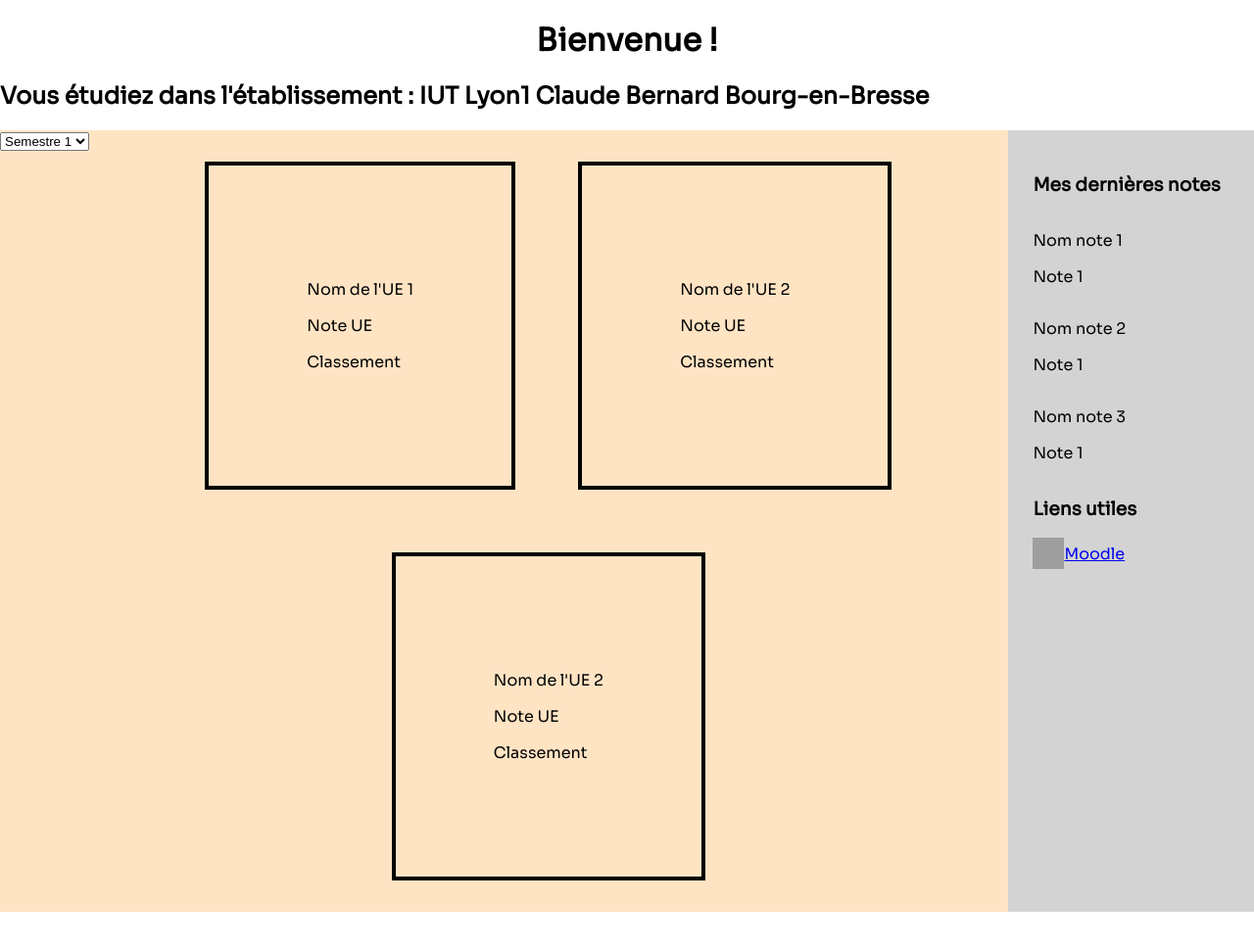
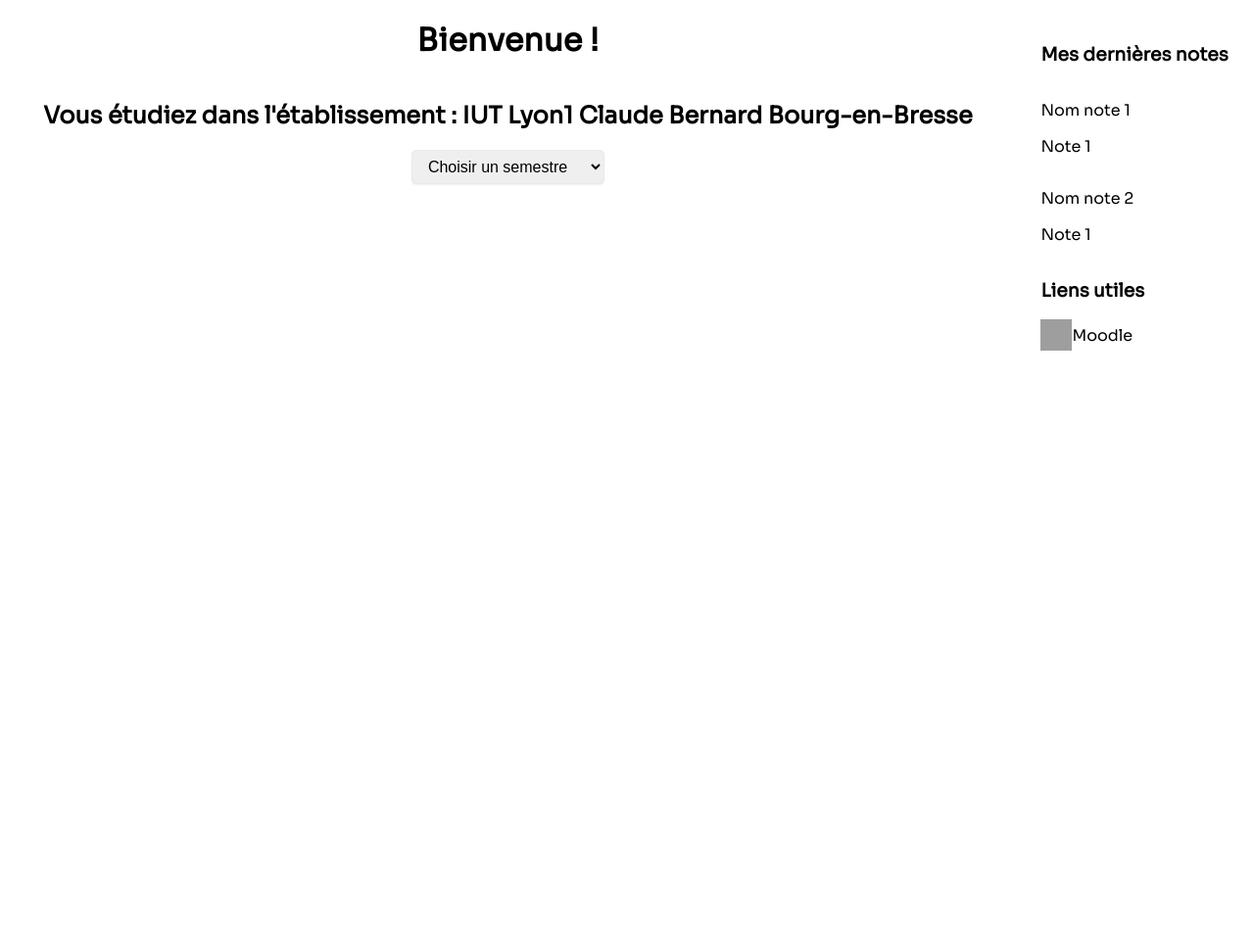
Before and after one commit to YeaZz/GestionBUT, a Django app: template student/templates/s_index.html in a window 1280 px wide. Shown: the part 41-1011 px from the top of the page at 98% size. Run offline with Django 4.2, Linux system fonts and the light colour scheme; the template is opened without the code that fills it: values that come from a table or form of the project are taken from there, others are empty; data comes from the database, SQL or seed files in the repository; tables that the repository leaves empty hold one stand-in row (values such as "Sample post"); grey boxes are pictures that could not be loaded.

Commit message:
first commit

```diff
--- a/GestionBUT/urls.py
+++ b/GestionBUT/urls.py
@@ -3,7 +3,7 @@ from django.urls import path, include
 from django.contrib.staticfiles.urls import staticfiles_urlpatterns
 
 urlpatterns = [
-    path('admin/', admin.site.urls),
+    path('superadmin/', admin.site.urls),
     path('', include("main.urls")),
     path('accounts/', include("accounts.urls")),
     path('student/', include("student.urls")),
--- a/assets/css/styles.css
+++ b/assets/css/styles.css
@@ -25,6 +25,10 @@ body {
     display: flex;
     flex-direction: column;
     font-family: Sora;
+}
+
+h1 {
+    text-align: center;
 }
 
 header {
@@ -59,15 +63,6 @@ nav > div:hover {
 
 .profile span {
     margin-left: 10px;
-}
-
-main {
-    overflow-y: auto;
-    margin-top: 0;
-}
-
-h1 {
-    text-align: center;
 }
 
 .login-form {
@@ -106,33 +101,67 @@ h1 {
     outline: inherit;
 }
 
-.content {
+main {
+    background-color: white;
     display: flex;
-    justify-content: space-between;
-    background-color: bisque;
+    flex-direction: row;
+}
+
+.wrapper {
+    display: flex;
+    flex-direction: column;
+    align-items: center;
+    width: 81%;
+}
+
+#semester {
+    padding: 7px 20px 7px 12px;
+    border: 1px solid #E8EAED;
+    border-radius: 5px;
+    box-shadow: 0 1px 3px -2px #9098A9;
+    font-size: 16px;
+    cursor: pointer;
+}
+
+#semester option:disabled {
+    display: none;
 }
 
 aside {
-    min-width: 200px;
-    background-color: lightgray;
+    width: 15%;
     padding: 2%;
+    position: fixed;
+    right: 0;
 }
 
 .ues, .notes, .links {
     display: flex;
     flex-wrap: wrap;
+    justify-content: center;
 }
 
-.ues {
+.semester {
+    display: flex;
+    flex-wrap: wrap;
+    display: none;
     justify-content: center;
 }
 
 .ue {
-    padding: 100px;
+    padding: 20px;
+    width: 25vh;
     height: max-content;
-    border: solid 4px;
-    border-color: black;
     margin: 2em;
+    border-radius: 30px;
+    background: white;
+    box-shadow: 20px 20px 60px #d9d9d9,
+                -20px -20px 60px white;
+    transition: transform .5s ease;
+}
+
+.ues > div > div:hover {
+    transform: scale(1.1);
+    transition: transform .5s ease;
 }
 
 .notes, .links {
@@ -144,7 +173,13 @@ aside {
     align-items: center;
 }
 
+.link > a {
+    text-decoration: none;
+    color: black;
+}
+
 .link > img {
     width: 32px;
     height: 32px;
+    mix-blend-mode: color-burn;
 }
--- /dev/null
+++ b/assets/js/student.js
@@ -0,0 +1,21 @@
+const semesterChoice = document.getElementById("semester")
+
+displaySemester()
+
+semesterChoice.addEventListener("click", event => {
+    displaySemester()
+})
+
+function displaySemester() {
+    Array.from(semesterChoice.options).forEach(option => {
+        let value = option.value
+        const currentSemester = document.getElementsByClassName(value)[0]
+        if (currentSemester == undefined)
+            return
+        if (option.selected)
+            currentSemester.style.display = "flex"
+        else
+            currentSemester.style.display = "none"
+        return
+    })
+}
--- a/professor/views.py
+++ b/professor/views.py
@@ -1,5 +1,4 @@
-from django.shortcuts import render
-from django.template.loader import get_template
+from django.shortcuts import render, redirect
 
 from main.models import UsefulLink
 from main.views import isProfessor
@@ -10,7 +9,7 @@ def index(request):
     professor = isProfessor(user)
 
     if professor == None:
-        return
+        return redirect("accounts:login")
 
     departments = professor.departments
 
--- a/student/templates/s_index.html
+++ b/student/templates/s_index.html
@@ -2,34 +2,34 @@
 {% load static %}
 {% block content %}
 
+<div class="wrapper">
     <h1>Bienvenue {{ user.last_name }} {{ user.first_name }} !</h1>
     <h2>Vous étudiez dans l'établissement : {{ establishment }}</h2>
 
-<div class="content">
     <form method="post">
-        <select name="semestre" type="submit">
+        <select id="semester" name="semestre" type="submit">
+            <option value="" disabled selected>Choisir un semestre</option>
             {% for semester in semesters %}
-            <option value="{{ semester }}">Semestre {{ forloop.counter }}</option>
+            <option value="{{ semester }}">Semestre {{ semester.number }}</option>
             {% endfor %}
         </select>
     </form>
+
     <section class="ues">
+        {% for semester in semesters %}
+        <div class="semester {{ semester }}">
+            {% for ue in semester.ues.all %}
             <div class="ue">
-            <p>Nom de l'UE 1</p>
+                <p>S{{ semester.number }} UE{{ ue.number }}</p>
+                <p><strong>{{ ue.description }}</strong></p>
                 <p>Note UE</p>
                 <p>Classement</p>
             </div>
-        <div class="ue">
-            <p>Nom de l'UE 2</p>
-            <p>Note UE</p>
-            <p>Classement</p>
+            {% endfor %}
         </div>
-        <div class="ue">
-            <p>Nom de l'UE 2</p>
-            <p>Note UE</p>
-            <p>Classement</p>
+        {% endfor %}
+    </section>
 </div>
-    </section>
 
 <aside>
     <section class="notes">
@@ -40,10 +40,6 @@
         </div>
         <div class="note">
             <p>Nom note 2</p>
-                <p>Note 1</p>
-            </div>
-            <div class="note">
-                <p>Nom note 3</p>
             <p>Note 1</p>
         </div>
     </section>
@@ -57,6 +53,7 @@
         {% endfor %}
     </section>
 </aside>
-</div>
+
+<script src="{% static 'js/student.js' %}"></script>
 
 {% endblock %}
```
Also changed, not shown: student/views.py (+7 -3 lines), db.sqlite3. Lines whose indentation alone changed are shown as unchanged.
